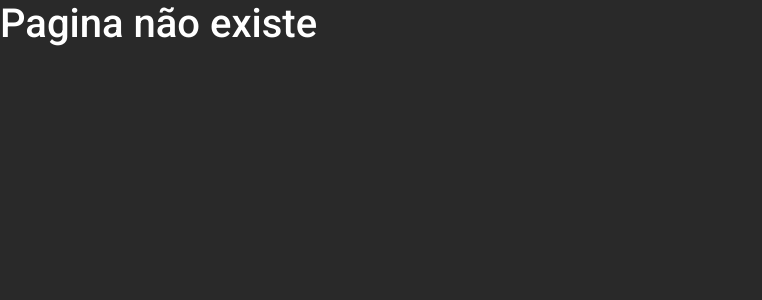
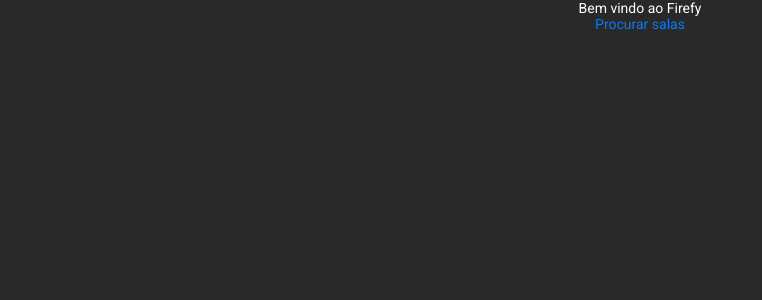
Before and after one commit to Suniaster/Firefy, a React (Create React App) app: page / in a window 1280 px wide. Shown: the top 300 px of the page, without its empty margins (0-762 px from the left). Built offline with nearby package versions, Linux system fonts and the light colour scheme.

Commit message:
V.1.0: Adiciona estilização basica da index das rooms

```diff
--- a/package.json
+++ b/package.json
@@ -3,6 +3,9 @@
   "version": "0.1.0",
   "private": true,
   "dependencies": {
+    "@fortawesome/fontawesome-svg-core": "^1.2.28",
+    "@fortawesome/free-solid-svg-icons": "^5.13.0",
+    "@fortawesome/react-fontawesome": "^0.1.9",
     "@testing-library/jest-dom": "^4.2.4",
     "@testing-library/react": "^9.3.2",
     "@testing-library/user-event": "^7.1.2",
--- a/src/App.js
+++ b/src/App.js
@@ -10,8 +10,10 @@ import './global.css'
 import PageDontExist from './pages/PageDontExist';
 import LoadRoom from './pages/LoadRoom';
 import RoomIndex from './pages/RoomsIndex';
+import Home from './pages/Home';
 
 export default function App() {
+
   return(
   <Router>
 
@@ -23,6 +25,9 @@ export default function App() {
       <Route exact path="/rooms">
         <RoomIndex />
       </Route>
+      <Route path="/">
+        <Home />
+      </Route>
       <Route path="*">
         <PageDontExist />
       </Route>
--- /dev/null
+++ b/src/components/RoomList.js
@@ -0,0 +1,29 @@
+import React from 'react'
+import { Link } from 'react-router-dom'
+import '../styles/rooms.css'
+import { FontAwesomeIcon } from '@fortawesome/react-fontawesome'
+import {faUser} from '@fortawesome/free-solid-svg-icons'
+
+const RoomList = (props) => {
+
+    let roomId = props.roomId
+    let user_count =  props.userCount || 0
+    return (
+        <div className="room-list">
+            <div className="icon-container">
+                <div className="icon">
+                    <FontAwesomeIcon icon={faUser} />
+                </div>
+                <div>
+                    {user_count}/99
+                </div>
+            </div>
+            <div>
+            <Link to={"/room/"+roomId}>{roomId}</Link>
+            </div>
+        </div>
+    )
+}
+
+
+export default RoomList
--- /dev/null
+++ b/src/pages/Home.js
@@ -0,0 +1,17 @@
+import React from 'react'
+import '../styles/home.css'
+import { Link } from 'react-router-dom'
+
+const Home = (props) =>{
+    return (
+        <div className="main-container">
+            <div>Bem vindo ao Firefy</div>
+            <div>
+            <Link to={"/rooms"}>Procurar salas</Link>
+            </div>
+        </div>
+    )
+}
+
+
+export default Home
--- a/src/pages/RoomsIndex.js
+++ b/src/pages/RoomsIndex.js
@@ -3,6 +3,9 @@ import api from '../services/api'
 import { Link, Redirect } from 'react-router-dom'
 import { Button } from 'react-bootstrap'
 import { withRouter } from "react-router-dom";
+
+import '../styles/rooms.css'
+import RoomList from '../components/RoomList';
 
 export default class RoomIndex extends Component{
 
@@ -28,15 +31,20 @@ export default class RoomIndex extends Component{
     }
     render = () =>{
 
-        const rooms = this.state.rooms.map((roomId)=>{
+        const rooms = this.state.rooms.map(({roomId, userCount})=>{
             return (
-                <div><Link to={"/room/"+roomId}>Entrar em: {roomId}</Link></div>
+                <RoomList roomId={roomId} userCount={userCount}/>
             )
         })
         return(
-            <div>
-                {rooms}
+            <div className="main-container">
                 <Button onClick={this.createRoom}>Criar sala</Button>
+
+                <div className="rooms-container">
+                    <h1 style={{textAlign:"center", marginTop: "30px"}}> Salas: </h1>
+                    {rooms}
+                </div>
+
                 {this.state.redirect}
             </div>
         )
--- /dev/null
+++ b/src/styles/home.css
@@ -0,0 +1,8 @@
+.main-container{
+    display: flex;
+    flex-direction: column;
+
+    align-items: center;
+    justify-content: center;
+    color: #ffffff;
+}
--- /dev/null
+++ b/src/styles/rooms.css
@@ -0,0 +1,35 @@
+.main-container{
+    display: flex;
+    flex-direction: column;
+
+
+}
+
+.rooms-container{
+
+}
+
+.room-list{
+    display: flex;
+    align-items: center;
+
+    height: 3rem;
+    border-radius: 10px;
+
+    border: 1px solid rgb(255, 255, 255);
+
+    margin-top: 20px;
+    margin-bottom: 20px;
+
+    padding-left: 3px;
+    padding-right: 10px;
+}
+.icon{
+    margin-right: 5px;
+}
+.icon-container{
+    margin-left: 3px;
+    margin-right: 10px;
+    display: flex;
+    flex-direction: row;
+}
```
Also changed, not shown: 1 other file (tests, documents, lock files or other folders).
